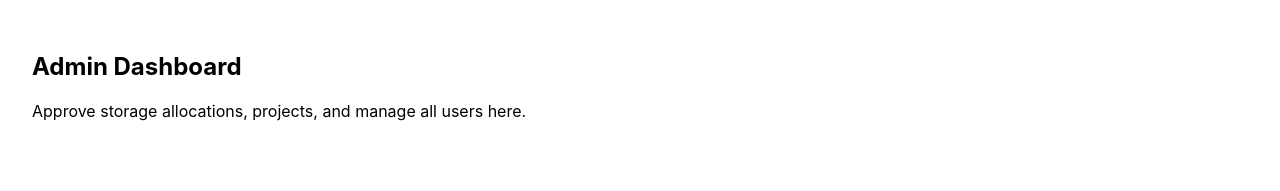
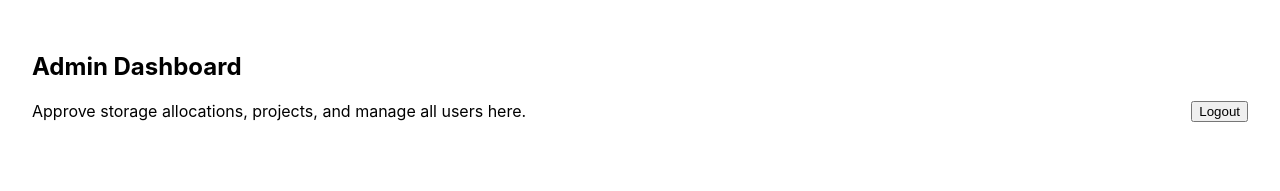
Before and after one commit to AliTafakkor/CBS_userman, a React (Create React App) app in the folder cbs_useman_front/: page / in a window 1280 px wide. Shown: the top 191 px of the page. Built offline with nearby package versions, Linux system fonts and the light colour scheme; sample sign-in values are in the browser's storage.

Commit message:
Fix: add redirect after login and logout buttons to all dashboards

```diff
--- a/cbs_useman_front/src/pages/AdminDashboard.js
+++ b/cbs_useman_front/src/pages/AdminDashboard.js
@@ -1,9 +1,12 @@
 import React from 'react';
+import { useAuth } from '../context/AuthContext';
 
 const AdminDashboard = () => {
+  const { logout } = useAuth();
   return (
     <div style={{ padding: 32 }}>
       <h2>Admin Dashboard</h2>
+      <button onClick={logout} style={{ float: 'right' }}>Logout</button>
       <p>Approve storage allocations, projects, and manage all users here.</p>
       {/* Add admin controls here */}
     </div>
--- a/cbs_useman_front/src/pages/LoginPage.js
+++ b/cbs_useman_front/src/pages/LoginPage.js
@@ -1,14 +1,17 @@
 import React, { useState } from 'react';
 import { useAuth } from '../context/AuthContext';
+import { useNavigate } from 'react-router-dom';
 
 const LoginPage = () => {
   const { login } = useAuth();
   const [username, setUsername] = useState('');
   const [role, setRole] = useState('user');
+  const navigate = useNavigate();
 
   const handleSubmit = (e) => {
     e.preventDefault();
     login(username, role);
+    navigate('/'); // Redirect to dashboard
   };
 
   return (
--- a/cbs_useman_front/src/pages/PIDashboard.js
+++ b/cbs_useman_front/src/pages/PIDashboard.js
@@ -1,9 +1,12 @@
 import React from 'react';
+import { useAuth } from '../context/AuthContext';
 
 const PIDashboard = () => {
+  const { logout } = useAuth();
   return (
     <div style={{ padding: 32 }}>
       <h2>PI Dashboard</h2>
+      <button onClick={logout} style={{ float: 'right' }}>Logout</button>
       <p>View your projects, storage allocations, and speedcodes for charges here.</p>
       {/* Add PI-specific info here */}
     </div>
--- a/cbs_useman_front/src/pages/UserDashboard.js
+++ b/cbs_useman_front/src/pages/UserDashboard.js
@@ -1,9 +1,12 @@
 import React from 'react';
+import { useAuth } from '../context/AuthContext';
 
 const UserDashboard = () => {
+  const { logout } = useAuth();
   return (
     <div style={{ padding: 32 }}>
       <h2>User Dashboard</h2>
+      <button onClick={logout} style={{ float: 'right' }}>Logout</button>
       <p>View your account details and accesses. Submit requests for changes here.</p>
       {/* Add user info and request form here */}
     </div>
```
